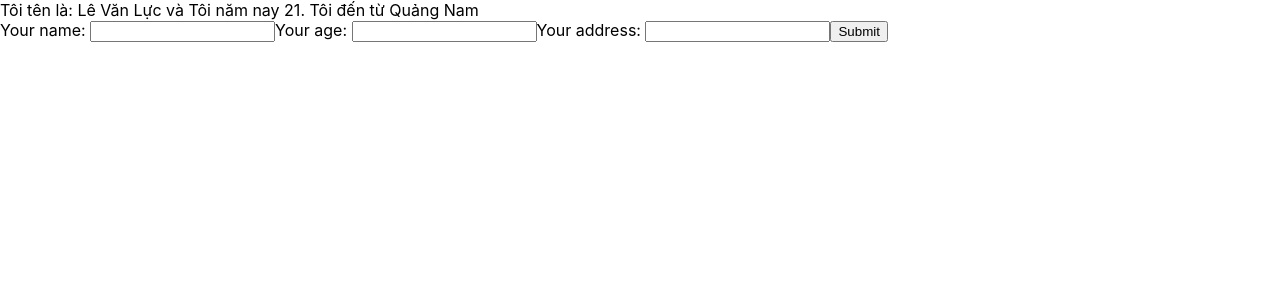
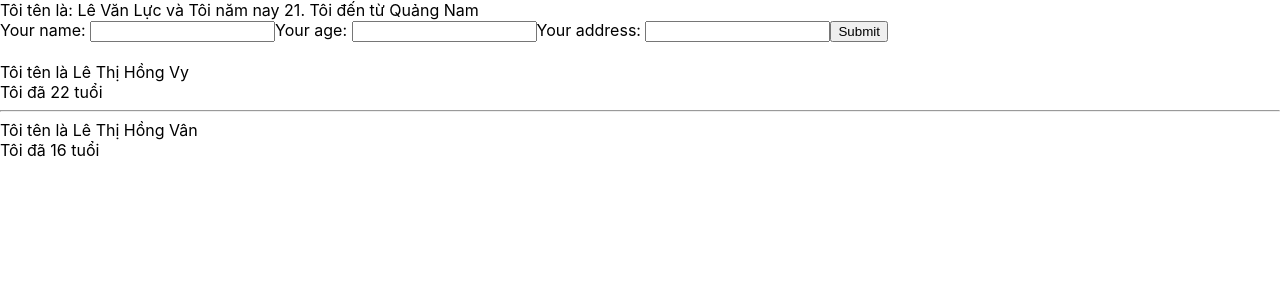
Before and after one commit to Levanluc22/App-demo-react, a React (Create React App) app: page / in a window 1280 px wide. Shown: the top 300 px of the page. Built offline with nearby package versions, Linux system fonts and the light colour scheme.

Commit message:
Cách khai báo props và cách props truyền data từ cha sang con

```diff
--- /dev/null
+++ b/src/components/DisplayInfo.js
@@ -0,0 +1,13 @@
+import React from "react";
+class DisplayInfo extends React.Component{
+render(){
+  console.log(this.props)
+  return(
+    <div>
+      <div>Tôi tên là {this.props.name}</div>
+      <div>Tôi đã {this.props.age} tuổi</div>
+    </div>
+  )
+}
+}
+export default DisplayInfo;
--- a/src/components/MyComponent.js
+++ b/src/components/MyComponent.js
@@ -1,12 +1,19 @@
+import DisplayInfo from "./DisplayInfo";
 import UserInfo from "./UserInfo";
 //MyComponent kế thừa Component của React
 import React from "react";
 class MyComponent extends React.Component{
 
   render(){
+    //Truyền biến Array làm quen với big data
+    const myInfo = ['ab', 'a','c'];
     return(
     <div>
      <UserInfo/>
+     <br></br>
+     <DisplayInfo name={"Lê Thị Hồng Vy"} age={22} myInfo={myInfo}/>
+     <hr></hr>
+     <DisplayInfo name={"Lê Thị Hồng Vân"} age={16} myInfo={myInfo}/>
     </div>
     )
   }
```
